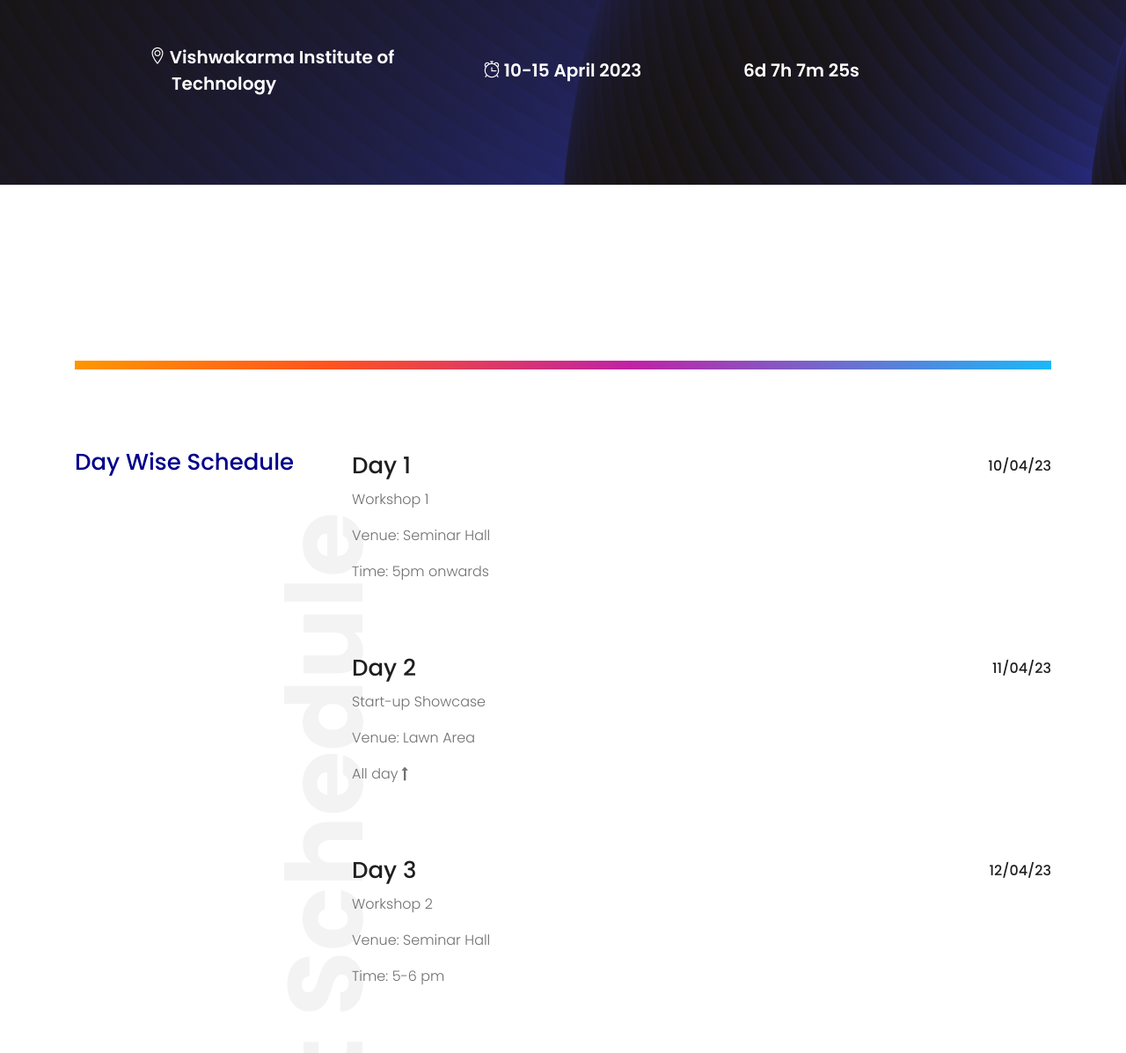
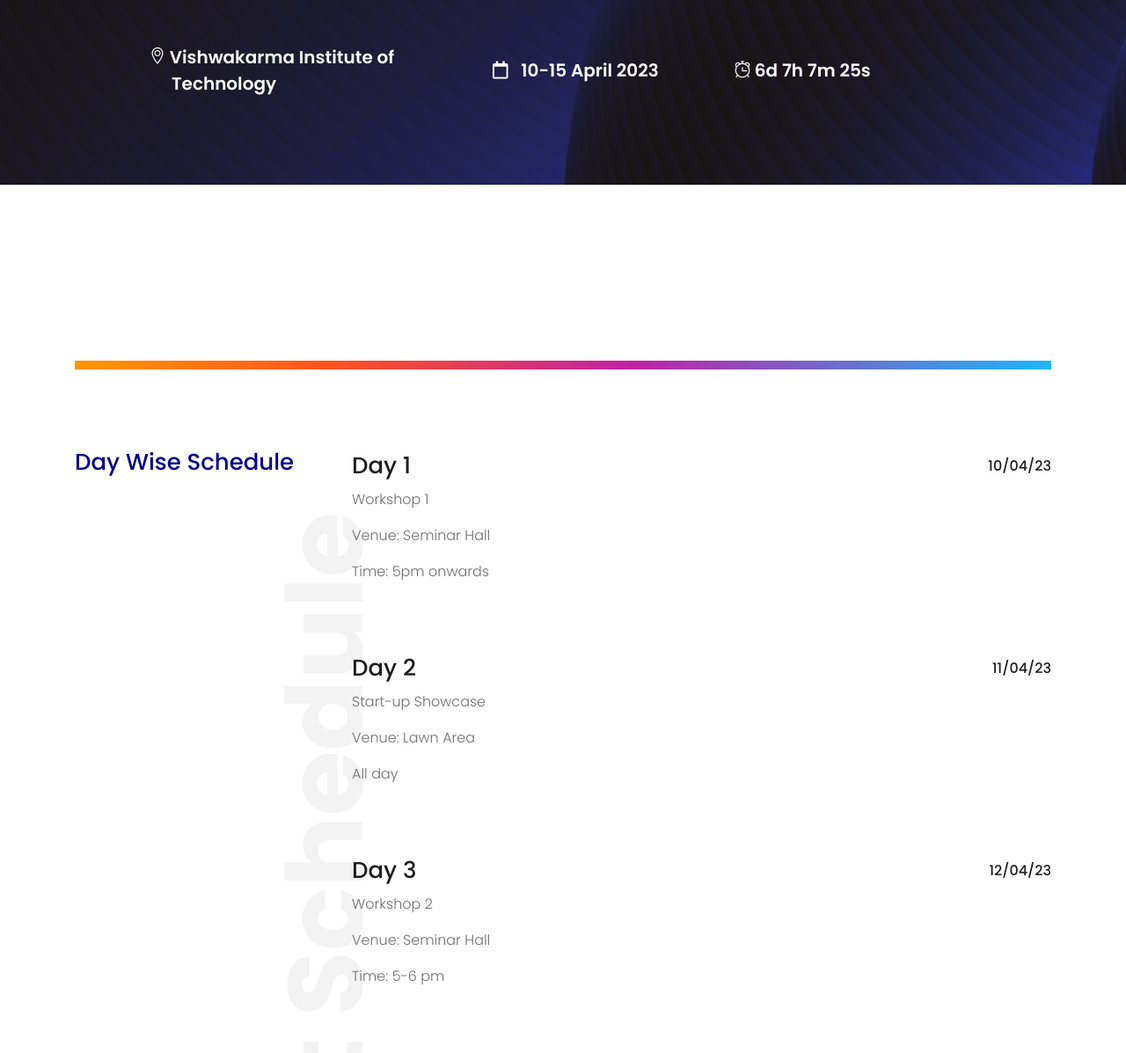
Before and after one commit to Kartik-Katkar/Esummit-23, a plain HTML site: page schedule/index.html in a window 1280 px wide. Shown: the part 806-2003 px from the top of the page at 88% size. Drawn offline with Linux system fonts and the light colour scheme.

Commit message:
Update index.html

```diff
--- a/schedule/index.html
+++ b/schedule/index.html
@@ -24,6 +24,7 @@
     <link rel="stylesheet" href="../css/slicknav.css">
     <link rel="stylesheet" href="../css/style.css">
     <link rel="icon" href="../img/vlogo.png" type="image/icon type">
+    <link rel="stylesheet" href="https://cdnjs.cloudflare.com/ajax/libs/font-awesome/5.15.3/css/all.min.css" integrity="sha512-UEV7OwlgSgT2NqQ3dNllmu0vQQLMWcpiVHdF+Yb0nw7KnJiKxhC7H+zslZfCcwwAptL8XzWiu5d5fjy5n2wM8A==" crossorigin="anonymous" referrerpolicy="no-referrer" />
     <!-- <link rel="stylesheet" href="../css/responsive.css"> -->
 </head>
 
@@ -121,13 +122,14 @@
                     </div>
                     <div class="col-xl-3 col-md-6 col-lg-3">
                         <div class="single_date">
-                            <i class="ti-alarm-clock"></i>
+                          <i class="far fa-calendar"></i>
                             <span>10-15 April 2023</span>
                         </div>
                     </div>
 
                     <div class="col-xl-3 col-md-6 col-lg-3">
                         <div class="single_date">
+                              <i class="ti-alarm-clock"></i>
                             <span id="clock"></span>
                         </div>
                     </div>
```
